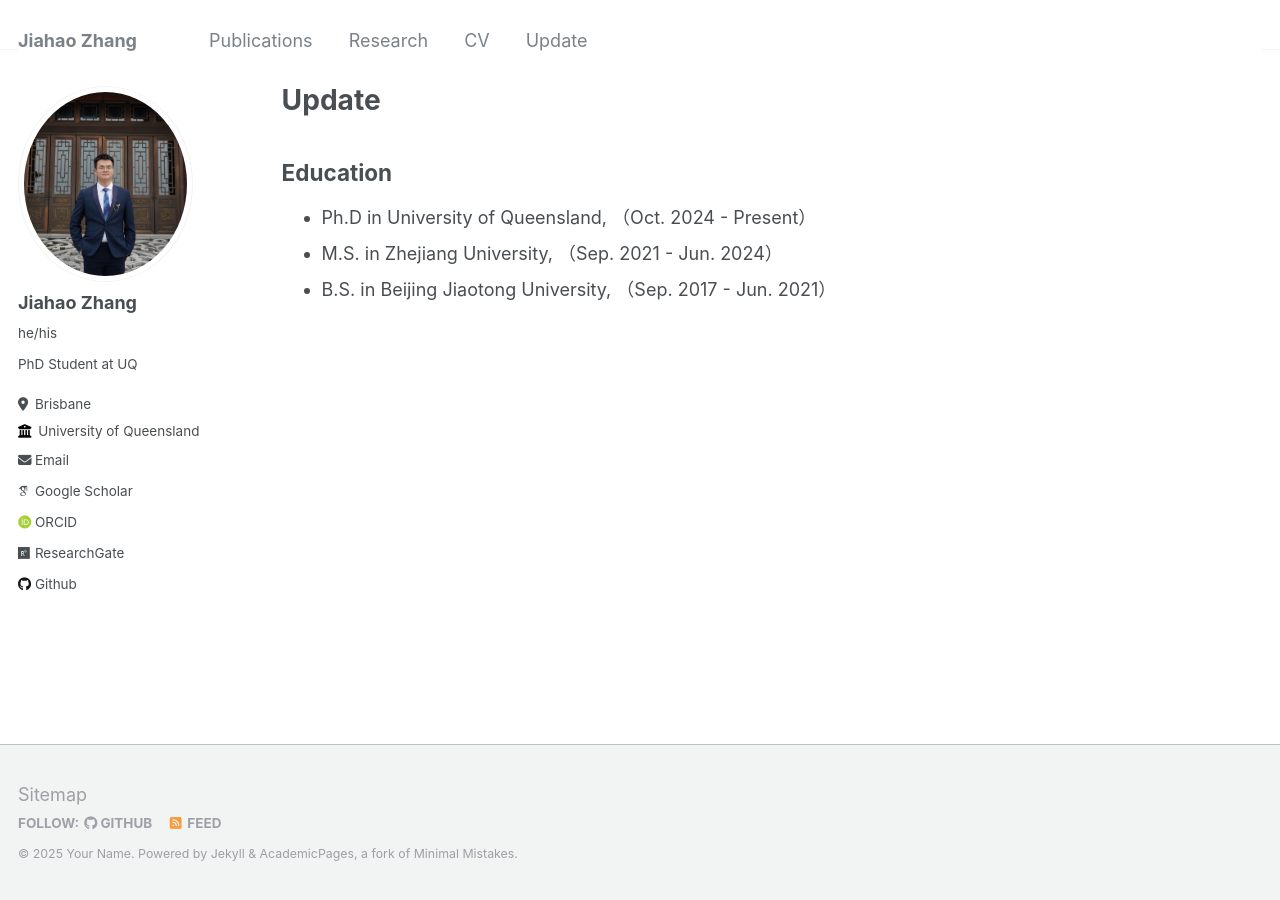
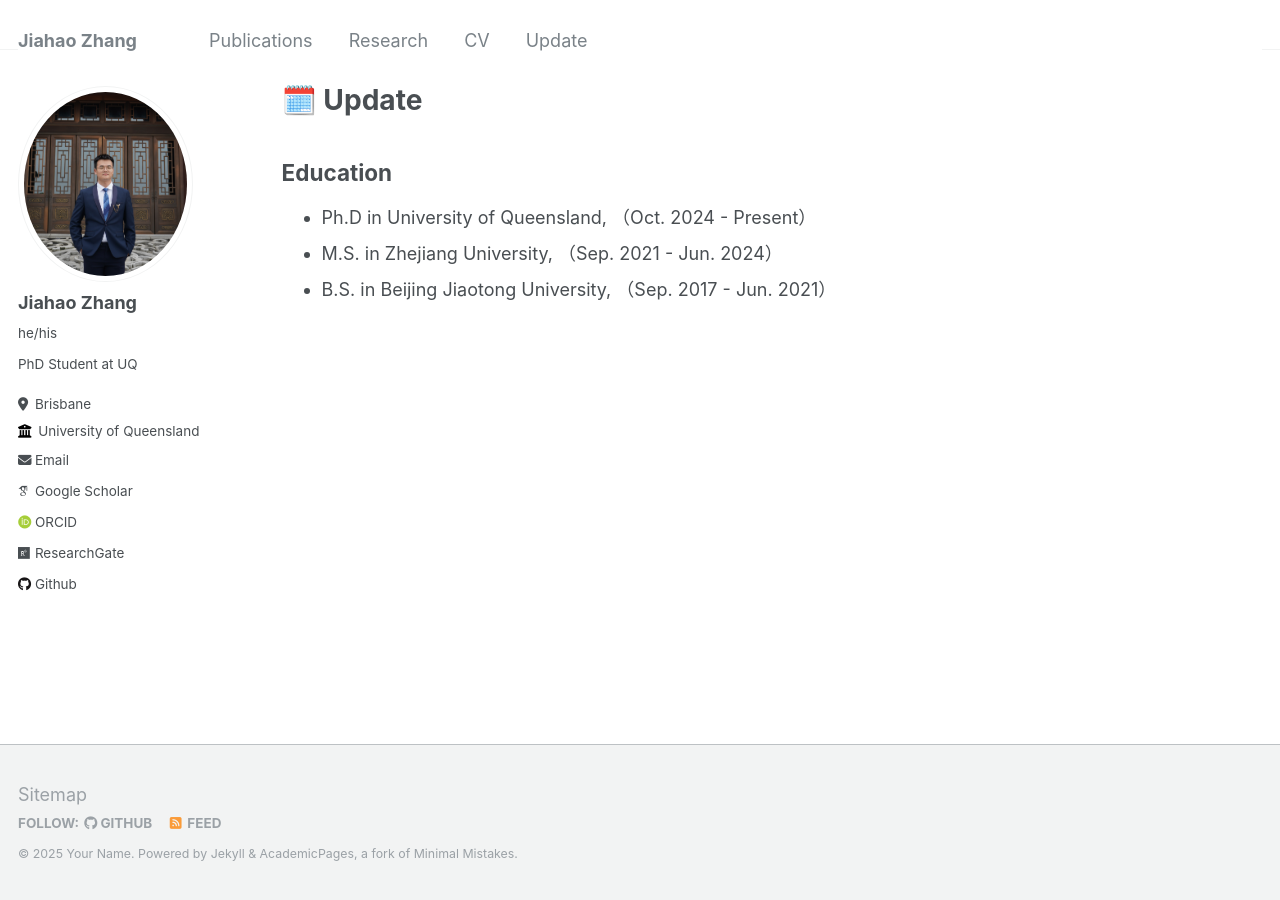
Before and after one commit to zhangjiahao2024/zhangjiahao2024.github.io, a Jekyll site: the page built from _pages/update.md, in a window 1280 px wide. Built offline with Jekyll 4.4.1, drawn with Linux system fonts in a browser that asks for light colours; some web fonts are replaced.

Commit message:
Update update.md

```diff
--- a/_pages/update.md
+++ b/_pages/update.md
@@ -1,6 +1,6 @@
 ---
 layout: archive
-title: "Update"
+title: "🗓️ Update"
 permalink: /update/
 author_profile: true
 
```
